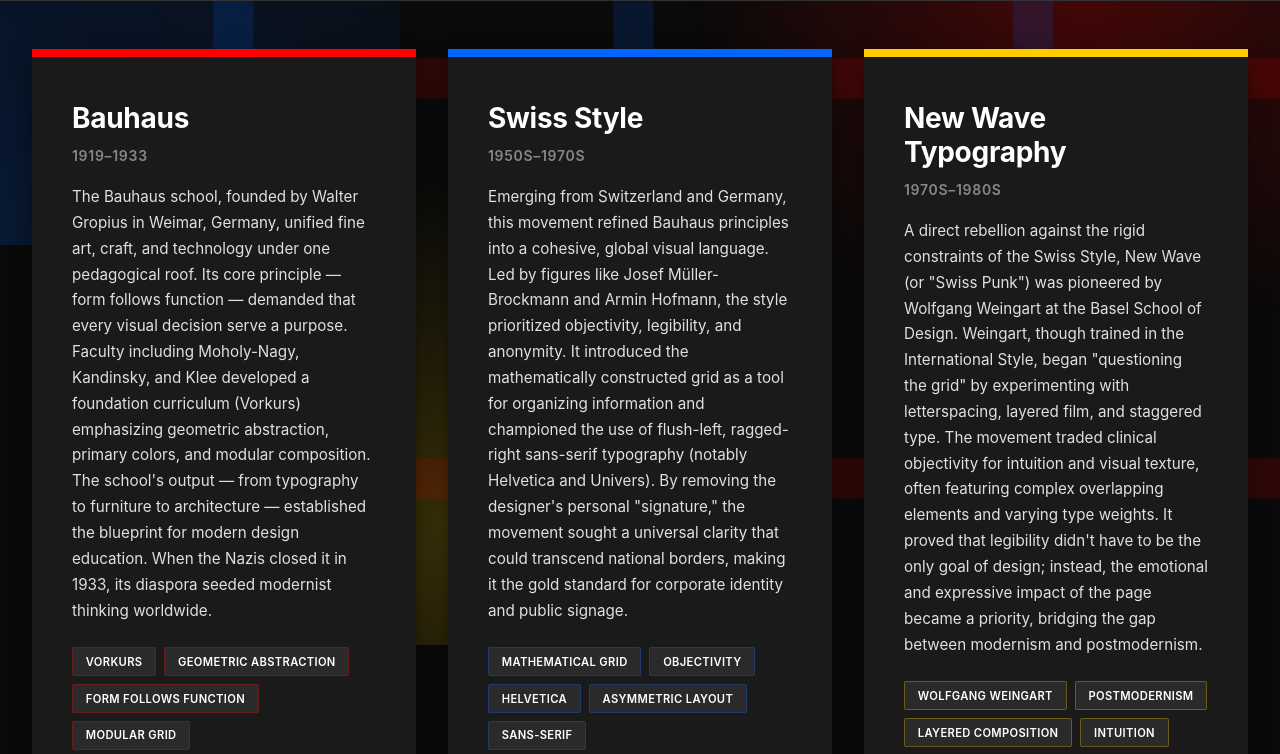
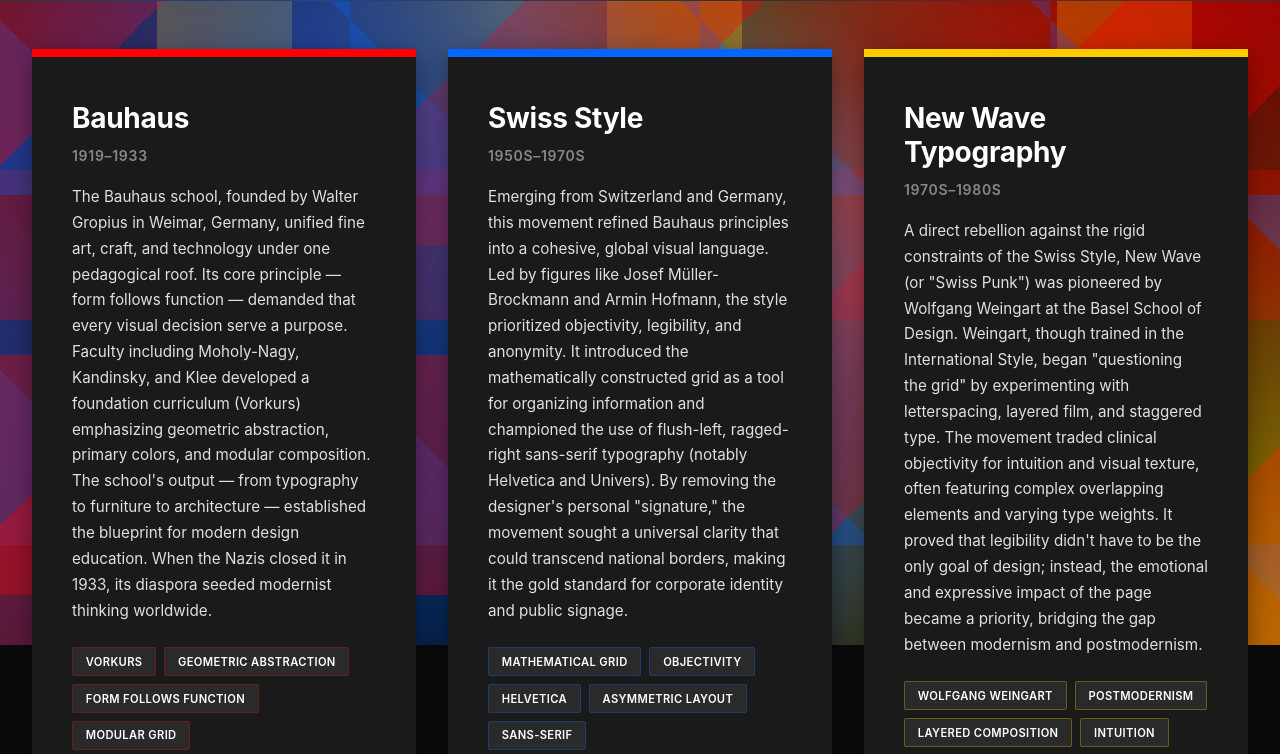
Before and after one commit to dhruvi0805/Cards, a plain HTML site: page starter/index.html in a window 1280 px wide. Shown: the part 155-909 px from the top of the page. Drawn offline with Linux system fonts and the light colour scheme.

Commit message:
website v3

```diff
--- a/starter/style.css
+++ b/starter/style.css
@@ -23,7 +23,7 @@ body {
     overflow-x: hidden;
 }
 
-/* Swiss Design Background Shapes */
+/* Swiss Design Background Shapes - Moholy-Nagy Inspired */
 body::before,
 body::after {
     content: '';
@@ -38,26 +38,63 @@ body::after {
 
 body::before {
     background:
-        /* Large red circle - top right */
-        radial-gradient(circle 400px at 85% 15%, rgba(255, 0, 0, 0.25) 0%, transparent 100%),
-        /* Large blue rectangle - left side */
-        linear-gradient(45deg, rgba(0, 102, 255, 0.2) 0%, transparent 100%) -200px -200px / 600px 600px no-repeat,
-        /* Yellow circle - bottom */
-        radial-gradient(circle 350px at 35% 85%, rgba(255, 204, 0, 0.2) 0%, transparent 100%);
+        /* Massive red circle - top right */
+        radial-gradient(circle 600px at 95% 5%, rgba(255, 0, 0, 0.45) 0%, transparent 100%),
+        /* Massive blue circle - left center */
+        radial-gradient(circle 700px at -5% 60%, rgba(0, 102, 255, 0.4) 0%, transparent 100%),
+        /* Massive yellow circle - bottom right */
+        radial-gradient(circle 650px at 98% 95%, rgba(255, 204, 0, 0.4) 0%, transparent 100%),
+        /* Large red circle - center-left */
+        radial-gradient(circle 450px at 10% 40%, rgba(255, 0, 0, 0.35) 0%, transparent 100%),
+        /* Large blue circle - center */
+        radial-gradient(circle 500px at 50% 55%, rgba(0, 102, 255, 0.35) 0%, transparent 100%),
+        /* Large yellow circle - top center */
+        radial-gradient(circle 500px at 55% 15%, rgba(255, 204, 0, 0.35) 0%, transparent 100%),
+        /* Medium red circle - center-right */
+        radial-gradient(circle 350px at 75% 45%, rgba(255, 0, 0, 0.3) 0%, transparent 100%),
+        /* Medium blue circle - bottom left */
+        radial-gradient(circle 400px at 15% 85%, rgba(0, 102, 255, 0.3) 0%, transparent 100%),
+        /* Small accent circles */
+        radial-gradient(circle 200px at 40% 20%, rgba(255, 255, 255, 0.25) 0%, transparent 100%),
+        radial-gradient(circle 250px at 70% 70%, rgba(255, 255, 255, 0.2) 0%, transparent 100%);
 }
 
 body::after {
     background:
-        /* Secondary shapes - Swiss grid style */
-        linear-gradient(90deg, transparent 45%, rgba(0, 102, 255, 0.15) 45%, rgba(0, 102, 255, 0.15) 55%, transparent 55%),
-        linear-gradient(0deg, transparent 45%, rgba(255, 0, 0, 0.15) 45%, rgba(255, 0, 0, 0.15) 55%, transparent 55%);
-    background-size: 400px 400px;
-    animation: moveBackground 60s infinite linear;
+        /* Large bright red triangle/wedge - top left */
+        linear-gradient(135deg, transparent 40%, rgba(255, 0, 0, 0.35) 40%, rgba(255, 0, 0, 0.35) 60%, transparent 60%) -200px -200px / 600px 600px,
+        /* Blue geometric pattern - large scale */
+        linear-gradient(45deg, rgba(0, 102, 255, 0.3) 25%, transparent 25%, transparent 75%, rgba(0, 102, 255, 0.3) 75%) 0 0 / 350px 350px,
+        /* Yellow accent blocks - large */
+        linear-gradient(90deg, transparent 35%, rgba(255, 204, 0, 0.3) 35%, rgba(255, 204, 0, 0.3) 65%, transparent 65%) 0 0 / 450px 450px,
+        /* Red accent blocks - large scale */
+        linear-gradient(0deg, transparent 35%, rgba(255, 0, 0, 0.25) 35%, rgba(255, 0, 0, 0.25) 65%, transparent 65%) 150px 150px / 500px 500px;
+    background-attachment: fixed;
 }
 
-@keyframes moveBackground {
-    0% { transform: translate(0, 0); }
-    100% { transform: translate(400px, 400px); }
+/* Additional geometric shape layer via container */
+.container::before {
+    content: '';
+    position: fixed;
+    top: 0;
+    left: 0;
+    width: 100%;
+    height: 100%;
+    pointer-events: none;
+    z-index: -1;
+    background:
+        /* Massive top left red rectangle */
+        linear-gradient(0deg, rgba(255, 0, 0, 0.35) 0%, rgba(255, 0, 0, 0.35) 30%, transparent 30%) -50px -50px / 500px 800px no-repeat,
+        /* Large blue circle - upper left */
+        radial-gradient(circle 350px at 25% 25%, rgba(0, 102, 255, 0.45) 0%, transparent 100%),
+        /* Large blue circle - lower center */
+        radial-gradient(circle 400px at 50% 70%, rgba(0, 102, 255, 0.4) 0%, transparent 100%),
+        /* Huge yellow circle - bottom right corner */
+        radial-gradient(circle 550px at 105% 110%, rgba(255, 204, 0, 0.4) 0%, transparent 100%),
+        /* Medium red circle - right side */
+        radial-gradient(circle 300px at 80% 35%, rgba(255, 0, 0, 0.35) 0%, transparent 100%),
+        /* Additional accent circle - center */
+        radial-gradient(circle 200px at 60% 45%, rgba(255, 255, 255, 0.22) 0%, transparent 100%);
 }
 
 header.header {
```
